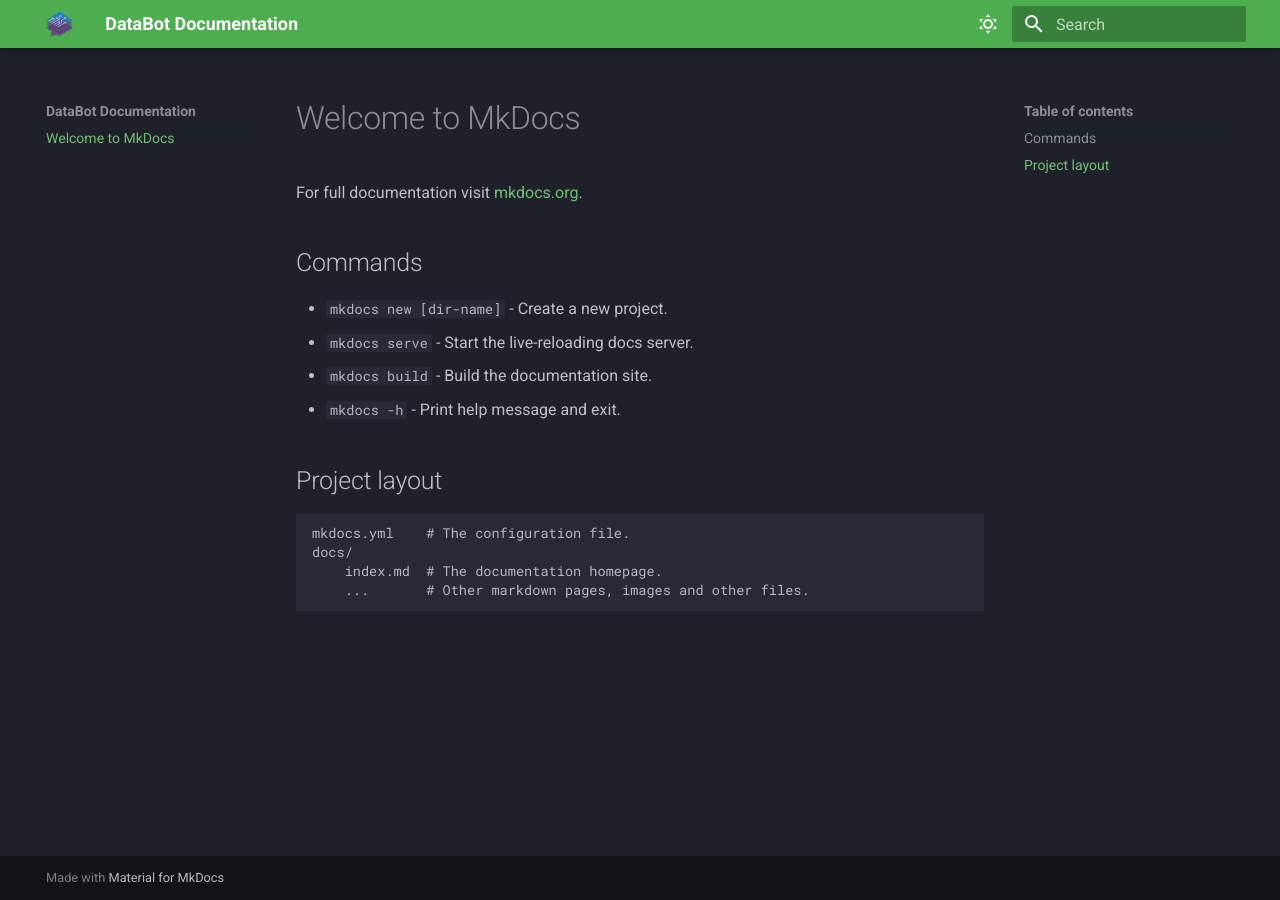
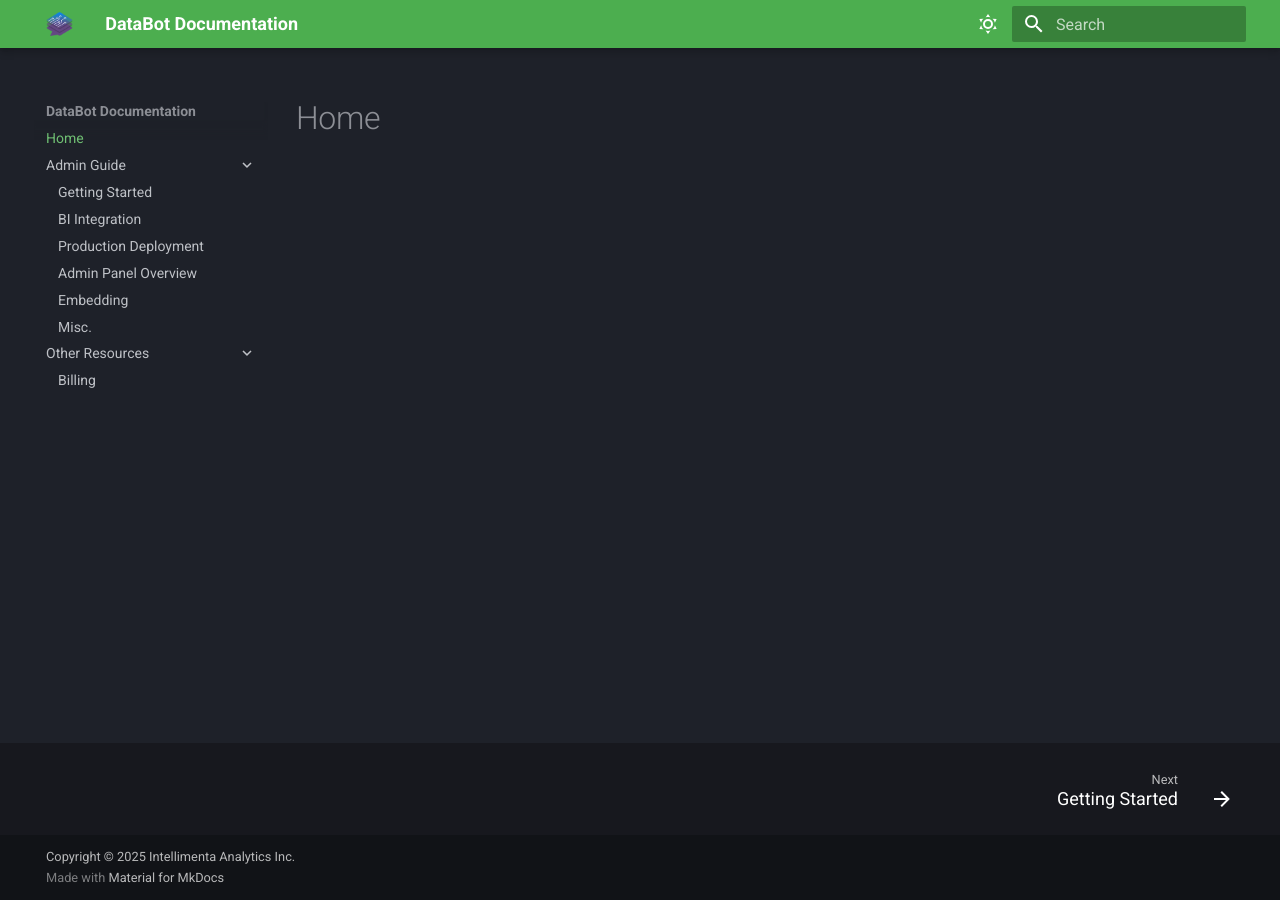
Before and after one commit to Intellimenta/DataBot, an MkDocs documentation site: the page built from docs/index.md, in a window 1280 px wide. Built offline with MkDocs 1.6.1 and Material for MkDocs 9.7.7, drawn with Linux system fonts in a browser that asks for light colours.

```diff
--- /dev/null
+++ b/docs/assets/extra.css
@@ -0,0 +1,3 @@
+.md-footer {
+  margin-top: 3rem;
+}
--- a/docs/index.md
+++ b/docs/index.md
@@ -1,17 +1,3 @@
-# Welcome to MkDocs
-
-For full documentation visit [mkdocs.org](https://www.mkdocs.org).
-
-## Commands
-
-* `mkdocs new [dir-name]` - Create a new project.
-* `mkdocs serve` - Start the live-reloading docs server.
-* `mkdocs build` - Build the documentation site.
-* `mkdocs -h` - Print help message and exit.
-
-## Project layout
-
-    mkdocs.yml    # The configuration file.
-    docs/
-        index.md  # The documentation homepage.
-        ...       # Other markdown pages, images and other files.
+---
+title: ""
+---
--- a/mkdocs.yml
+++ b/mkdocs.yml
@@ -1,9 +1,27 @@
 site_name: DataBot Documentation
 site_url: https://databot-docs.intellimenta.com
+copyright: Copyright &copy; 2025 Intellimenta Analytics Inc.
+nav:
+  - Home: index.md
+  - Admin Guide:
+      - Getting Started: admin_guide/getting_started.md
+      - BI Integration: admin_guide/bi_integration.md
+      - Production Deployment: admin_guide/production_deployment.md
+      - Admin Panel Overview: admin_guide/admin_panel_overview.md
+      - Embedding: admin_guide/embedding.md
+      - Misc.: admin_guide/misc.md
+  - Other Resources:
+      - Billing: other_resources/billing.md
+extra_css:
+  - assets/extra.css
 theme:
   name: material
   logo: assets/logo.png
   favicon: assets/favicon.ico
+  features:
+    - content.code.copy
+    - navigation.expand
+    - navigation.footer
 
   palette:
     # Dark Mode
@@ -21,3 +39,20 @@ theme:
         name: Light mode
       primary: blue
       accent: deep orange
+
+markdown_extensions:
+  - admonition
+  - pymdownx.details
+  - pymdownx.superfences
+  - pymdownx.highlight:
+      anchor_linenums: true
+      line_spans: __span
+      pygments_lang_class: true
+      use_pygments: true
+  - pymdownx.inlinehilite
+  - pymdownx.snippets
+  - attr_list
+  - md_in_html
+  - pymdownx.blocks.caption
+  - toc:
+      permalink: true
```
Also changed, not shown: docs/admin_guide/admin_panel_overview.md (added, +145 -0 lines), docs/admin_guide/bi_integration.md (added, +25 -0 lines), docs/admin_guide/embedding.md (added, +91 -0 lines), docs/admin_guide/getting_started.md (added, +123 -0 lines), docs/admin_guide/misc.md (added, +9 -0 lines), docs/admin_guide/production_deployment.md (added, +51 -0 lines), docs/other_resources/billing.md (added, +6 -0 lines), docs/assets/data-obf.png (added), docs/assets/databot-video-bg.png (added), docs/assets/json-metadata.png (added), docs/assets/query-suggestions.png (added), docs/assets/sf.png (added), docs/assets/text-to-sql-tests.png (added), docs/assets/two-cols.png (added), 3 other files.
